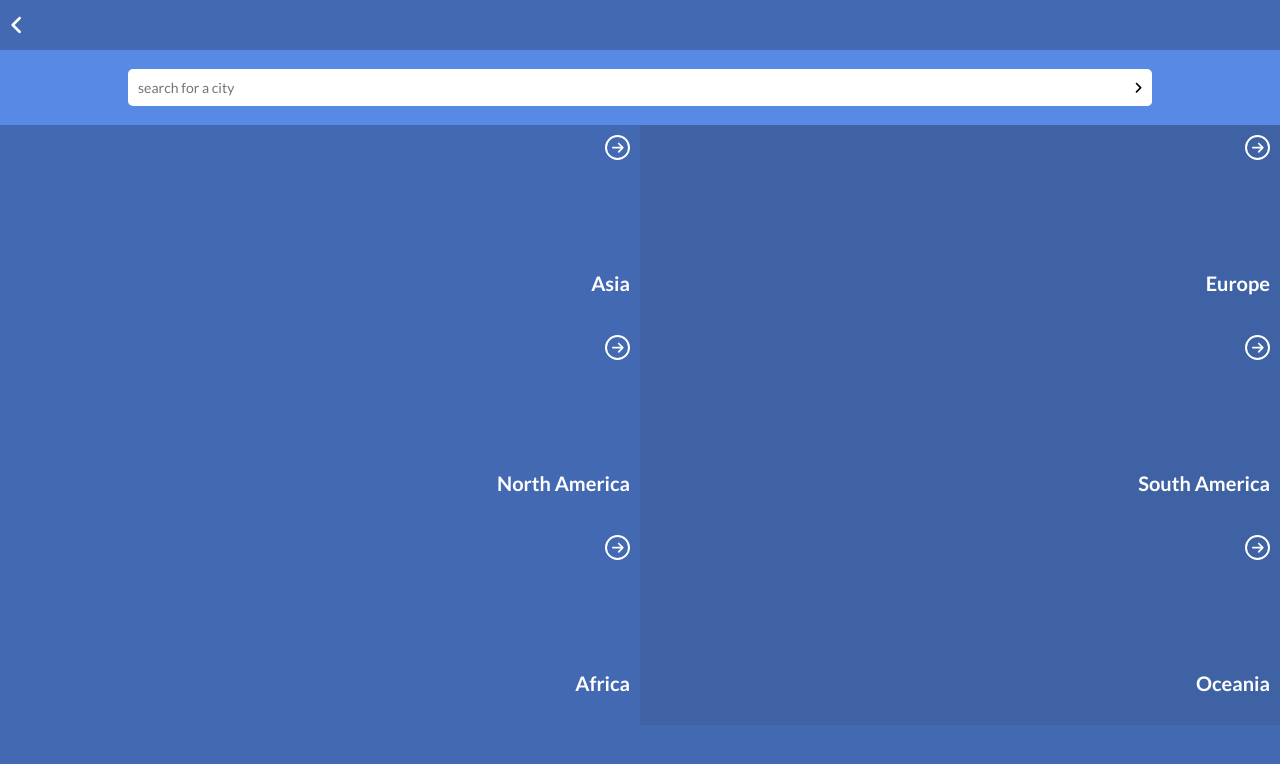
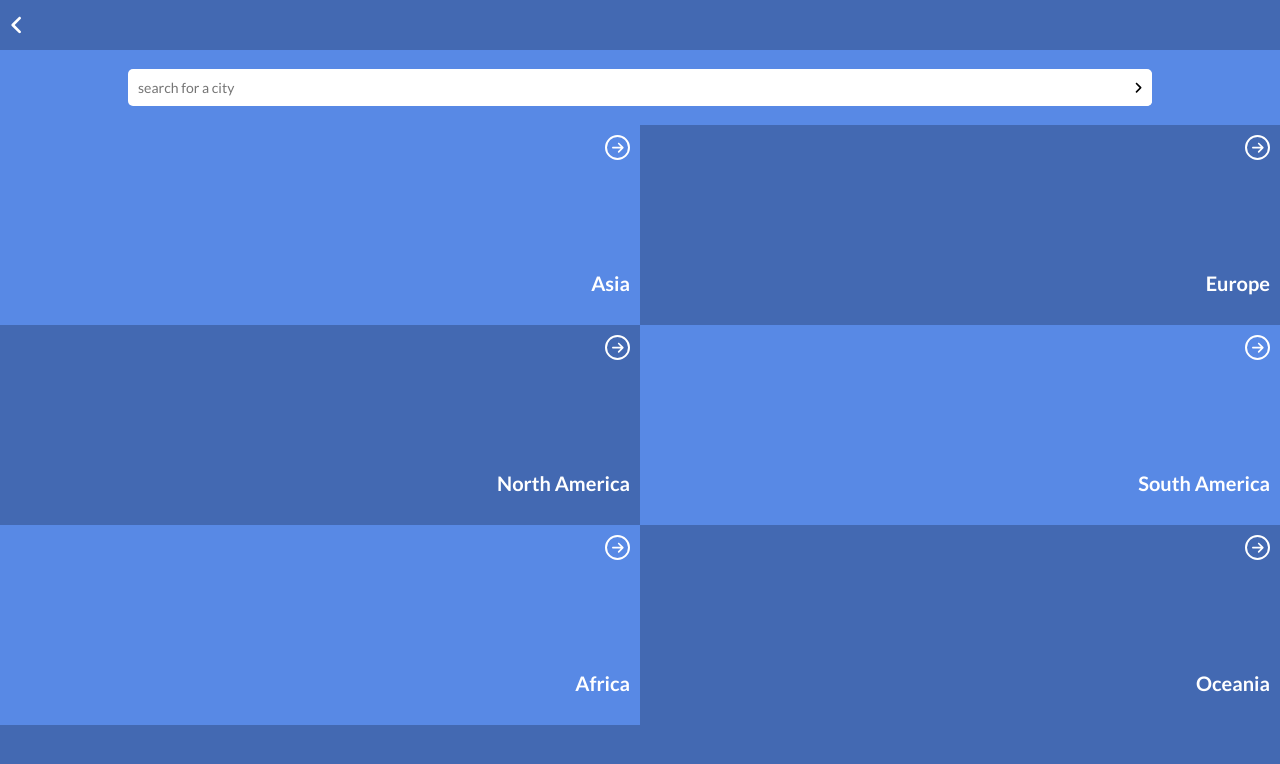
Before and after one commit to dodoburner/City-Air-Pollution-Data, a React (Create React App) app: page / in a window 1280 px wide. Shown: the top 764 px of the page. Built offline with nearby package versions, Linux system fonts and the light colour scheme.

Commit message:
Change UI to have checkboard pattern

```diff
--- a/src/components/City.js
+++ b/src/components/City.js
@@ -3,15 +3,6 @@ import { useDispatch, useSelector } from 'react-redux';
 import { useParams } from 'react-router-dom';
 import { getCityData } from '../redux/citiesSlice';
 import '../styles/City.css';
-
-export default function City() {
-  const dispatch = useDispatch();
-  const { city: name } = useParams();
-
-  const cities = useSelector((state) => state.cities) || [];
-  const city = cities.find((city) => city.name === name) || { info: { pollution: [] } };
-  const { pollution } = city.info;
-  const { weather } = city.info;
 
 const aqiData = [
   {
@@ -57,6 +48,15 @@ export default function City() {
       'Health warning of emergency conditions: everyone is more likely to be affected.',
   },
 ];
+
+export default function City() {
+  const dispatch = useDispatch();
+  const { city: name } = useParams();
+
+  const cities = useSelector((state) => state.cities) || [];
+  const city = cities.find((city) => city.name === name) || { info: { pollution: [] } };
+  const { pollution } = city.info;
+  const { weather } = city.info;
 
   const aqiDataCity = aqiData.find((el) => el.maxValue > pollution.aqius) || {};
 
--- a/src/components/Tile.js
+++ b/src/components/Tile.js
@@ -5,14 +5,14 @@ import PropTypes from 'prop-types';
 import '../styles/Tile.css';
 
 export default function Tile({
-  name, index, id, type, topName,
+  name, id, type, topName,
 }) {
   function returnLink() {
     switch (type) {
       case 'isContinent':
         return (
           <Link to={name}>
-            <button type="button" className="option-btn">
+            <button type="button" className="tile-btn">
               <FontAwesomeIcon icon={faArrowRight} />
             </button>
           </Link>
@@ -20,7 +20,7 @@ export default function Tile({
       case 'isCountry':
         return (
           <Link to={name}>
-            <button type="button" className="option-btn">
+            <button type="button" className="tile-btn">
               <FontAwesomeIcon icon={faArrowRight} />
             </button>
           </Link>
@@ -28,7 +28,7 @@ export default function Tile({
       case 'isCity':
         return (
           <Link to={name} state={{ id, name, topName }}>
-            <button type="button" className="option-btn">
+            <button type="button" className="tile-btn">
               <FontAwesomeIcon icon={faArrowRight} />
             </button>
           </Link>
@@ -40,11 +40,10 @@ export default function Tile({
 
   return (
     <div
-      className={`option-container
-      ${index % 2 === 0 ? 'first-color' : 'second-color'}`}
+      className="tile"
     >
       {returnLink()}
-      <p className="option-text">{name}</p>
+      <p className="tile-text">{name}</p>
     </div>
   );
 }
@@ -52,7 +51,6 @@ export default function Tile({
 Tile.propTypes = {
   name: PropTypes.string.isRequired,
   id: PropTypes.string.isRequired,
-  index: PropTypes.number.isRequired,
   topName: PropTypes.string,
   type: PropTypes.string.isRequired,
 };
--- a/src/styles/Tile.css
+++ b/src/styles/Tile.css
@@ -1,4 +1,4 @@
-.option-container {
+.tile {
   height: 200px;
   display: flex;
   flex-direction: column;
@@ -6,11 +6,11 @@
   padding: 10px;
 }
 
-.option-container:hover {
+.tile:hover {
   opacity: 0.8;
 }
 
-.option-text {
+.tile-text {
   margin-top: auto;
   margin-bottom: 20px;
   color: white;
@@ -18,7 +18,7 @@
   font-weight: bold;
 }
 
-.option-btn {
+.tile-btn {
   background-color: inherit;
   border-radius: 50%;
   padding: 2px;
@@ -29,14 +29,14 @@
   cursor: pointer;
 }
 
-.option-btn:hover {
+.tile-btn:hover {
   background-color: rgb(19, 45, 90);
 }
 
-.first-color {
-  background-color: rgb(67, 105, 178);
+.tile:nth-child(4n+1) {
+  background-color: rgb(88, 137, 229);
 }
 
-.second-color {
-  background-color: rgb(63, 98, 164);
+.tile:nth-child(4n+4) {
+  background-color: rgb(88, 137, 229);
 }
```
Lines whose indentation alone changed are shown as unchanged.
